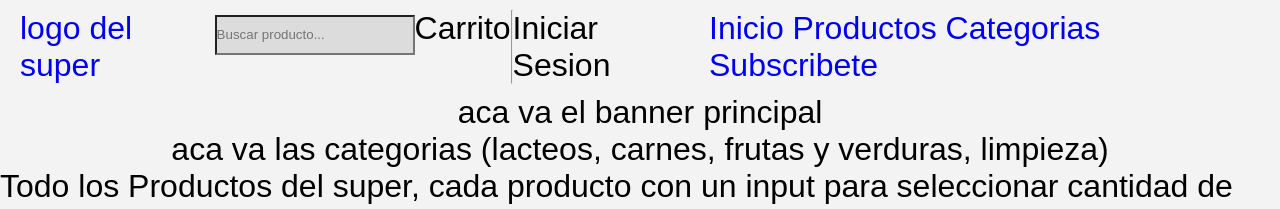
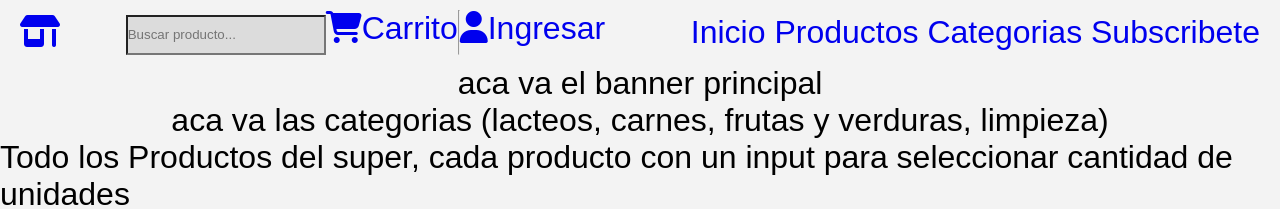
Before and after one commit to Domi74/FullStack.GRUPO21, a plain HTML site: page index.html in a window 1280 px wide. Shown: the top 209 px of the page. Drawn offline with Linux system fonts and the light colour scheme.

Commit message:
Iconos agregados en el header

```diff
--- a/index.html
+++ b/index.html
@@ -10,17 +10,17 @@
 </head>
 
 <body>
-    <header>
-        <a href="#" class="logo">logo del super</a>
-        <i></i>
+    <header class="header">
+        <a href="#" class="logo"> <i class="fa-solid fa-shop"></i></a>
+
         <div class="container">
             <form name="buscar" method="">
                 <input type="text" name="clave" id="buscar" placeholder="Buscar producto...">
             </form>
 
-            <div class="carrito">Carrito</div>
+            <div class="carrito"><a href="#"><i class="fa-solid fa-cart-shopping"></i>Carrito</a></div>
             <hr>
-            <div class="sesion">Iniciar Sesion</div>
+            <div class="sesion"><a href="#"><i class="fa-solid fa-user"></i>Ingresar</a></div>
 
         </div>
         <nav class="navbar">
```
